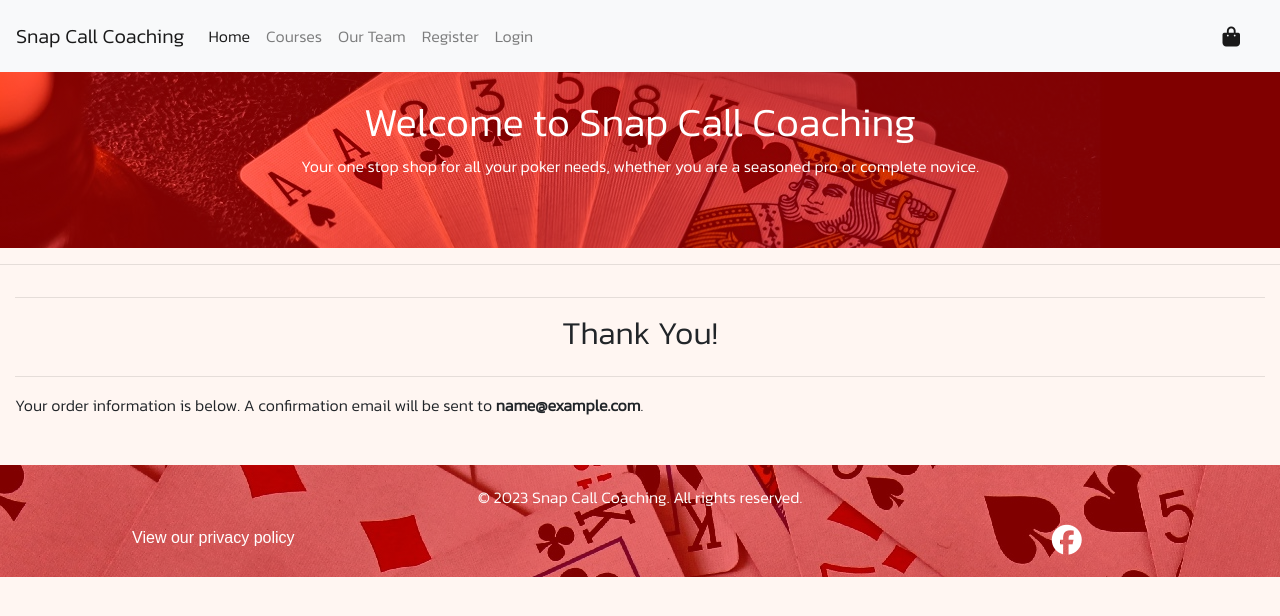
After one commit to tomkelly111/Snap-Call-Coaching, a Django app: page /checkout/checkout_success/000 in a window 1280 px wide. The commit adds this page. Shown: the top 616 px of the page. Run offline with Django 3.2, Linux system fonts and the light colour scheme; tables that the repository leaves empty hold one stand-in row (values such as "Sample post"); some libraries are stand-ins or nearby versions.

Commit message:
add checkout success logic

```diff
--- a/checkout/__init__.py
+++ b/checkout/__init__.py
@@ -0,0 +1 @@
+default_app_config = 'checkout.apps.CheckoutConfig'
--- a/checkout/models.py
+++ b/checkout/models.py
@@ -33,7 +33,7 @@ class Order(models.Model):
         Update total each time a line item is added.
         """
         self.order_total = self.lineitems.aggregate(Sum('lineitem_total'))[
-            'lineitem_total__sum']
+            'lineitem_total__sum'] or 0
         self.save()
 
     def save(self, *args, **kwargs):
--- a/checkout/signals.py
+++ b/checkout/signals.py
@@ -13,8 +13,9 @@ def update_on_save(sender, instance, created, **kwargs):
 
 
 @receiver(post_delete, sender=OrderLineItem)
-def update_on_save(sender, instance, **kwargs):
+def update_on_delete(sender, instance, **kwargs):
     """
     Update order total on lineitem delete
     """
+    print("delete signal")
     instance.order.update_total()
--- a/checkout/static/checkout/js/stripe_elements.js
+++ b/checkout/static/checkout/js/stripe_elements.js
@@ -1,6 +1,6 @@
-var StripePublicKey = $('#id_stripe_public_key').text().slice(1, -1);
-var ClientSecret = $('#id_client_secret').text().slice(1, -1);
-var stripe = Stripe(StripePublicKey);
+var stripePublicKey = $('#id_stripe_public_key').text().slice(1, -1);
+var clientSecret = $('#id_client_secret').text().slice(1, -1);
+var stripe = Stripe(stripePublicKey);
 var elements = stripe.elements();
 var style = {
     base: {
--- a/checkout/templates/checkout/checkout.html
+++ b/checkout/templates/checkout/checkout.html
@@ -1,7 +1,7 @@
 {% extends "base.html" %} {% load static %}
 <!-- block css -->
 {% block extra_css %}
-<link rel="stylesheet" href="{% static 'checkout/css/checkout.css' %}" />
+<link rel="stylesheet" href="{% static 'checkout/css/checkout.css' %}?v=2" />
 {% endblock %}
 
 <!-- block content -->
@@ -115,8 +115,8 @@
             </form>
         </div>
         </div>
-        <div class="col-0 col-md-2"></div>
       </div>
+    <div class="col-0 col-md-2"></div>
     </div>
   </div>
 </div>
--- /dev/null
+++ b/checkout/templates/checkout/checkout_success.html
@@ -0,0 +1,31 @@
+{% extends "base.html" %} {% load static %}
+<!-- block css -->
+{% block extra_css %}
+<link rel="stylesheet" href="{% static 'checkout/css/checkout.css' %}" />
+{% endblock %}
+
+<!-- block content -->
+
+{% block content %}
+<div class="container-fluid">
+  <div class="row">
+    <div class="col">
+      <hr />
+      <h2 class="mb-4 text-center">Thank You!</h2>
+      <hr />
+      <p>
+        Your order information is below. A confirmation email will be sent to
+        <strong>{{ order.email }}</strong>.
+      </p>
+    </div>
+  </div>
+  <div class="row m-2 m-sm-0 my-sm-3">
+    <div class="col-0 col-md-2"></div>
+    <div class="col-0 col-sm-8">
+      <div class="row"></div>
+
+      <div class="col-0 col-md-2"></div>
+    </div>
+  </div>
+</div>
+{% endblock %}
--- a/checkout/urls.py
+++ b/checkout/urls.py
@@ -4,4 +4,5 @@ from . import views
 
 urlpatterns = [
     path('', views.checkout, name="checkout"),
+    path('checkout_success/<order_number>', views.checkout_success, name="checkout_success"),
 ]
--- a/checkout/views.py
+++ b/checkout/views.py
@@ -1,9 +1,11 @@
-from django.shortcuts import render, redirect, reverse
+from django.shortcuts import render, redirect, reverse, get_object_or_404
 from django.conf import settings
 # from django.contrib import messages
 
 from .forms import OrderForm
 from bag.contexts import bag_contents
+from courses.models import Course
+from .models import Order, OrderLineItem
 
 import stripe
 
@@ -12,21 +14,59 @@ def checkout(request):
     stripe_public_key = settings.STRIPE_PUBLIC_KEY
     stripe_secret_key = settings.STRIPE_SECRET_KEY
 
-    bag = request.session.get('bag', {})
+    if request.method == 'POST':
+        bag = request.session.get('bag', {})
+        form_data = {
+            'full_name': request.POST['full_name'],
+            'email': request.POST['email'],
+            'phone_number': request.POST['phone_number'],
+            'country': request.POST['country'],
+            'postcode': request.POST['postcode'],
+            'town_or_city': request.POST['town_or_city'],
+            'street_address1': request.POST['street_address1'],
+            'street_address2': request.POST['street_address2'],
+            'county': request.POST['county'],
+        }
+        order_form = OrderForm(form_data)
+        if order_form.is_valid():
+            order = order_form.save()
+            for course_id, quantity in bag.items():
+                try:
+                    course = Course.objects.get(id=course_id)
+                    order_line_item = OrderLineItem(
+                        order=order,
+                        course=course,
+                    )
+                    order_line_item.save()
+                except Course.DoesNotExist:
+                    messages.error(request, (
+                        "One of the products in your bag wasn't found in our database. "
+                        "Please call us for assistance!")
+                    )
+                    order.delete()
+                    return redirect(reverse('view_bag'))
 
-    # if not bag:
-    #     messages.error(request, "There's nothing in your bag at the moment")
-    #     return redirect(reverse('products'))
-    current_bag = bag_contents(request)
-    total = current_bag['total']
-    stripe_total = round(total * 100)
-    stripe.api_key = stripe_secret_key
-    intent = stripe.PaymentIntent.create(
-        amount=stripe_total,
-        currency=settings.STRIPE_CURRENCY,
-    )
+            request.session['save_info'] = 'save-info' in request.POST
+            return redirect(reverse('checkout_success', args=[order.order_number]))
+        else:
+            messages.error(request, 'There was an error with your form. \
+                Please double check your information.')
+    else:
+        bag = request.session.get('bag', {})
 
-    order_form = OrderForm()
+        # if not bag:
+        #     messages.error(request, "There's nothing in your bag at the moment")
+        #     return redirect(reverse('products'))
+        current_bag = bag_contents(request)
+        total = current_bag['total']
+        stripe_total = round(total * 100)
+        stripe.api_key = stripe_secret_key
+        intent = stripe.PaymentIntent.create(
+            amount=stripe_total,
+            currency=settings.STRIPE_CURRENCY,
+        )
+
+        order_form = OrderForm()
     # if not stripe_public_key:
     #     messages.warning(request, 'Stripe public key is missing. \
     #         Did you forget to set it in your environment?')
@@ -39,3 +79,24 @@ def checkout(request):
     }
 
     return render(request, template, context)
+
+
+def checkout_success(request, order_number):
+    """
+    Handle successful checkouts
+    """
+    save_info = request.session.get('save_info')
+    order = get_object_or_404(Order, order_number=order_number)
+    # messages.success(request, f'Order successfully processed! \
+    #     Your order number is {order_number}. A confirmation \
+    #     email will be sent to {order.email}.')
+
+    if 'bag' in request.session:
+        del request.session['bag']
+
+    template = 'checkout/checkout_success.html'
+    context = {
+        'order': order,
+    }
+
+    return render(request, template, context)
```
